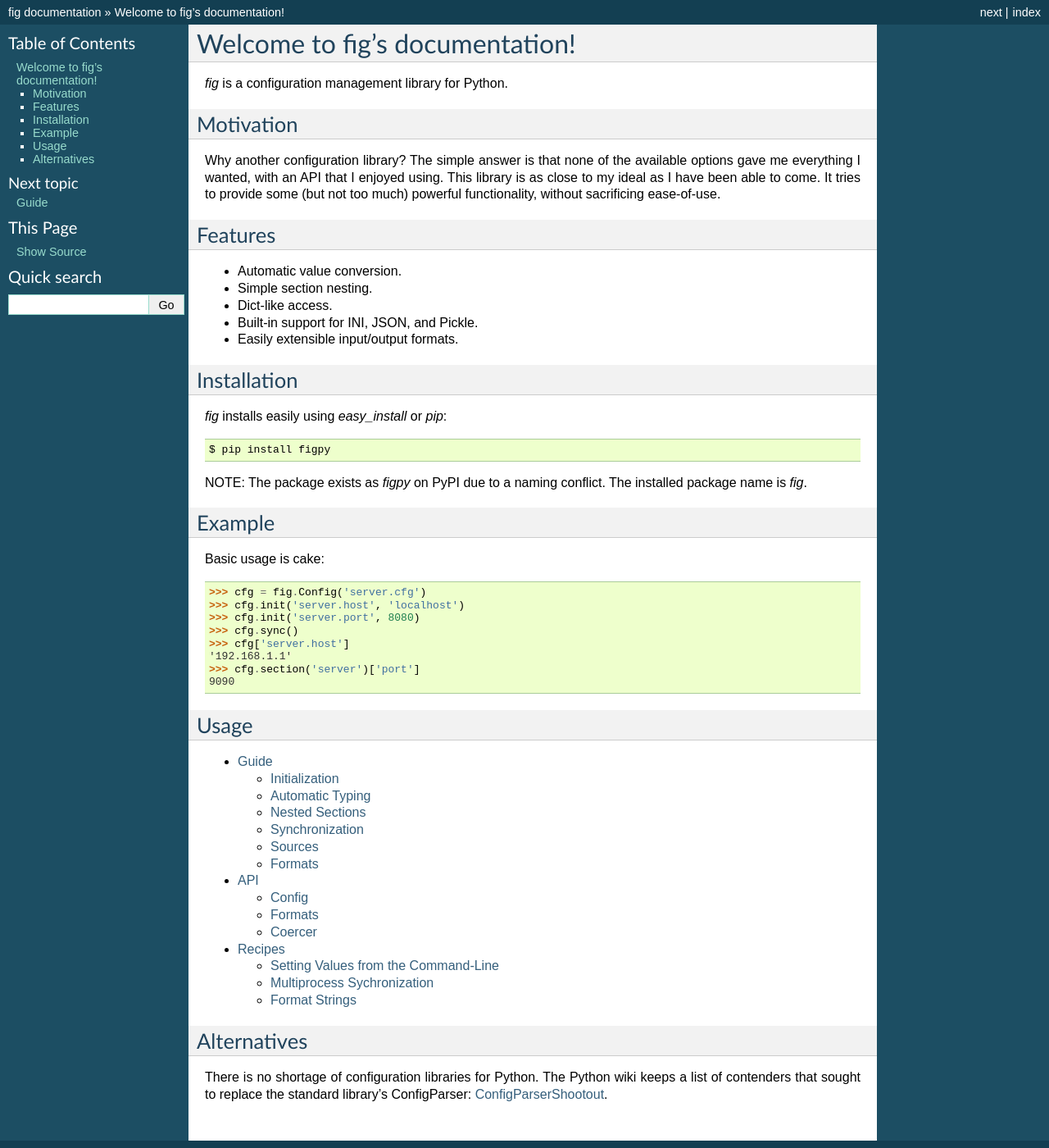
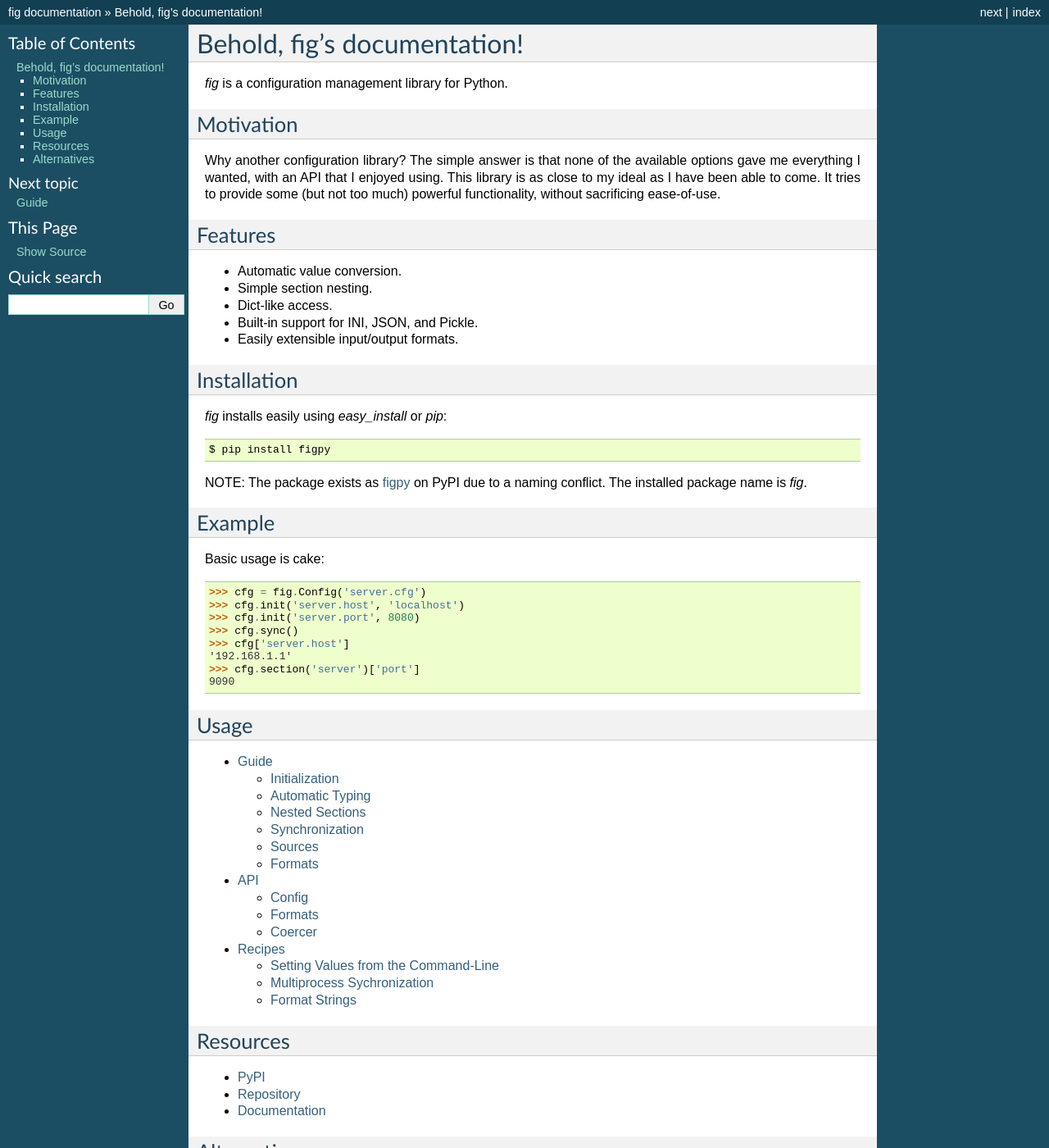
Before and after one commit to dhagrow/profig, a Sphinx documentation site: the page built from docs/index.txt, in a window 1280 px wide and 1400 px high. Shown: the whole window at 82% size. Built offline with Sphinx 7.4.7, drawn with Linux system fonts in a browser that asks for light colours; the version number could not be read and is left out; some of the changed text lies outside the part shown.

Commit message:
added links to docs

```diff
--- a/docs/api.txt
+++ b/docs/api.txt
@@ -17,7 +17,7 @@ Formats define de/serialization specifics.
 
 .. autoclass:: fig.Format
 
-.. autoclass:: fig.ConfigFormat
+.. autoclass:: fig.FigFormat
 
 .. autoclass:: fig.IniFormat
 
--- a/docs/index.txt
+++ b/docs/index.txt
@@ -1,8 +1,8 @@
 .. fig documentation master file, created by
    sphinx-quickstart on Sat Jun  8 01:16:06 2013.
 
-Welcome to fig's documentation!
-===============================
+Behold, fig's documentation!
+============================
 
 *fig* is a configuration management library for Python.
 
@@ -31,7 +31,7 @@ Installation
 
     $ pip install figpy
 
-NOTE: The package exists as *figpy* on PyPI due to a naming conflict. The
+NOTE: The package exists as figpy_ on PyPI due to a naming conflict. The
 installed package name is *fig*.
 
 Example
@@ -58,6 +58,13 @@ Usage
     api
     recipes
 
+Resources
+---------
+
+* PyPI_
+* Repository_
+* Documentation_
+
 Alternatives
 ------------
 
@@ -65,3 +72,8 @@ There is no shortage of configuration libraries for Python. The Python wiki
 keeps a list of contenders that sought to replace the standard library's
 ConfigParser:
 `ConfigParserShootout <https://wiki.python.org/moin/ConfigParserShootout>`_.
+
+.. _figpy: https://pypi.python.org/pypi/figpy
+.. _PyPI: https://pypi.python.org/pypi/figpy
+.. _Repository: https://bitbucket.org/dhagrow/fig
+.. _Documentation: http://fig.rtfd.org/
```
Also changed, not shown: README.rst (+13 -6 lines).
